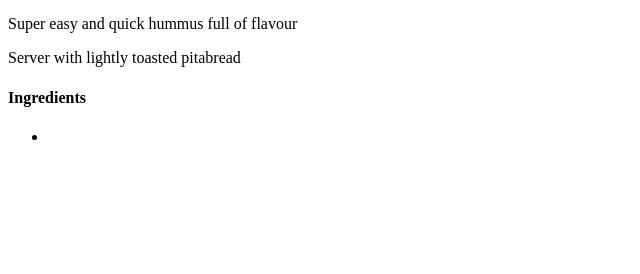
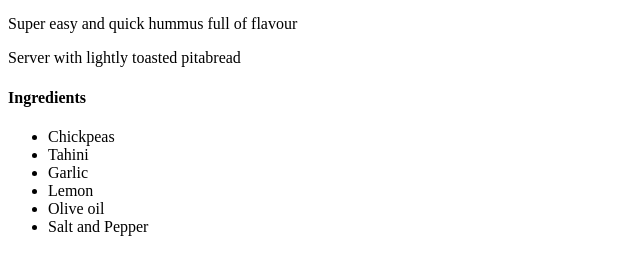
Before and after one commit to sullyschultz/odin-recipes, a plain HTML site: page recipes/hummus.html in a window 1280 px wide. Shown: the part 428-702 px from the top of the page, without its empty margins (0-640 px from the left). Drawn offline with Linux system fonts and the light colour scheme.

Commit message:
List of ingredients hummus.html

```diff
--- a/recipes/hummus.html
+++ b/recipes/hummus.html
@@ -10,10 +10,21 @@
         <h3>Creamy hummus with pitabread</h3>
         <p>Super easy and quick hummus full of flavour</p>
         <p>Server with lightly toasted pitabread</p>
+
+
         <h4>Ingredients</h4>
         <ul>
-            <li></li>
+            <li>Chickpeas</li>
+            <li>Tahini</li>
+            <li>Garlic</li>
+            <li>Lemon</li>
+            <li>Olive oil</li>
+            <li>Salt and Pepper</li>
+
         </ul>
+
+
+
 
     </body>
 </html>
```
